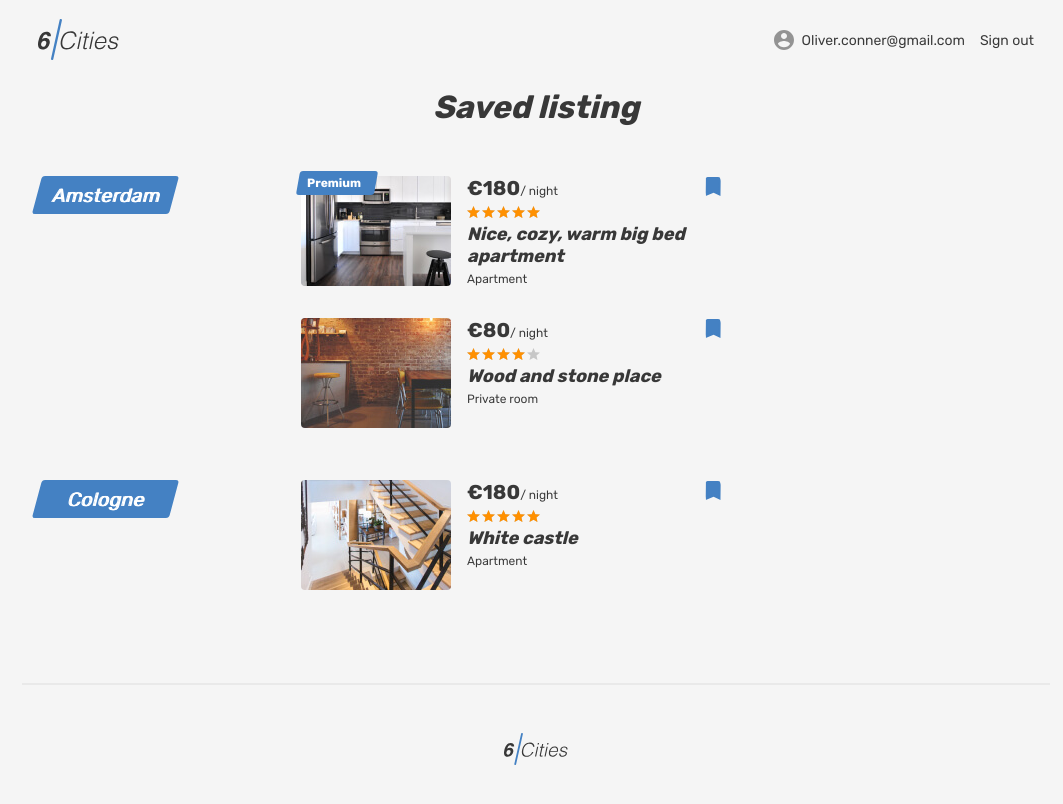
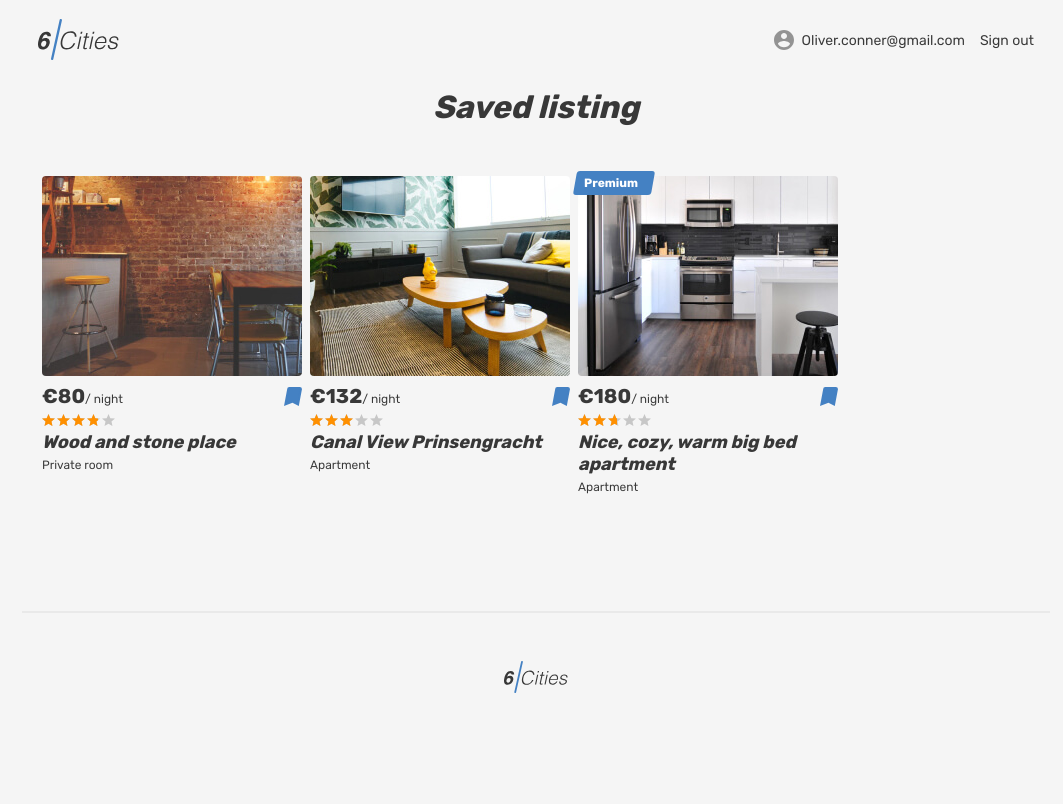
Before and after one commit to sergei404/50837-six-cities-9, a React (Create React App) app in the folder project/: page /favorites in a window 1280 px wide. Shown: the top 804 px of the page, without its empty margins (104-1167 px from the left). Built offline with nearby package versions, Linux system fonts and the light colour scheme.

Commit message:
ну вроде все)

```diff
--- a/project/src/components/app/app.tsx
+++ b/project/src/components/app/app.tsx
@@ -3,7 +3,7 @@ import Main from '../main/main';
 import { BrowserRouter, Routes, Route } from 'react-router-dom';
 import SingIn from '../sing_in/sing-in';
 import Favorites from '../favorites/favorites';
-import Property from '../property/property';
+import Property from '../room/room';
 import NotFound from '../not_found/not-found';
 import PrivateRoute from '../private_route/private-route';
 import Layout from '../layout/layout';
@@ -23,7 +23,7 @@ function App(props: AppProps): JSX.Element {
           <Route index element={<Main {...props} />} />
           <Route path="favorites" element={
             <PrivateRoute>
-              <Favorites />
+              <Favorites offerList={props.offerList}/>
             </PrivateRoute>
           }
           />
--- a/project/src/components/favorites/Favorites.tsx
+++ b/project/src/components/favorites/Favorites.tsx
@@ -1,10 +1,32 @@
-function Favorites(): JSX.Element {
+import { useState } from 'react';
+import {offerType} from '../../types/offerType';
+import OfferList from '../offer-list/offer-list';
+
+type FavoritesProps = {
+  offerList: offerType[]
+};
+
+function Favorites({offerList}: FavoritesProps): JSX.Element {
+  const offers = offerList.filter((item) => item.bookmark);
+
+  // eslint-disable-next-line @typescript-eslint/no-unused-vars
+  const [offerActive, setOfferActive] = useState<number | null>(null);
+
+  const setId = (id: number) => {
+    setOfferActive(id);
+  };
+
+  const setNull = () => {
+    setOfferActive(null);
+  };
+
   return (
     <main className="page__main page__main--favorites">
       <div className="page__favorites-container container">
         <section className="favorites">
           <h1 className="favorites__title">Saved listing</h1>
-          <ul className="favorites__list">
+          <OfferList setNull={setNull} setId={setId} offerList={offers}/>
+          {/* <ul className="favorites__list">
             <li className="favorites__locations-items">
               <div className="favorites__locations locations locations--current">
                 <div className="locations__item">
@@ -125,7 +147,7 @@ function Favorites(): JSX.Element {
                 </article>
               </div>
             </li>
-          </ul>
+          </ul> */}
         </section>
       </div>
     </main>
--- /dev/null
+++ b/project/src/components/feedback_form/feedback-form.tsx
@@ -0,0 +1,69 @@
+import {SyntheticEvent, useState} from 'react';
+
+function FeedbackForm(): JSX.Element {
+  const [formData, setFormData] = useState({
+    '5-stars': '',
+    '4-stars': '',
+    '3-stars': '',
+    '2-stars': '',
+    '1-stars': '',
+    review: '',
+  });
+
+  function fieldChangeHandle(evt: SyntheticEvent & { target: HTMLInputElement | HTMLTextAreaElement}): void {
+    const { name, value } = evt.target;
+
+    setFormData({ ...formData, [name]: value });
+  }
+
+  return (
+    <form className="reviews__form form" action="#" method="post">
+      <label className="reviews__label form__label" htmlFor="review">Your review</label>
+      <div className="reviews__rating-form form__rating">
+        <input className="form__rating-input visually-hidden" name="rating" value="5" id="5-stars" type="radio" onChange={fieldChangeHandle}/>
+        <label htmlFor="5-stars" className="reviews__rating-label form__rating-label" title="perfect">
+          <svg className="form__star-image" width="37" height="33">
+            <use xlinkHref="#icon-star"></use>
+          </svg>
+        </label>
+
+        <input className="form__rating-input visually-hidden" name="rating" value="4" id="4-stars" type="radio" onChange={fieldChangeHandle}/>
+        <label htmlFor="4-stars" className="reviews__rating-label form__rating-label" title="good">
+          <svg className="form__star-image" width="37" height="33">
+            <use xlinkHref="#icon-star"></use>
+          </svg>
+        </label>
+
+        <input className="form__rating-input visually-hidden" name="rating" value="3" id="3-stars" type="radio" onChange={fieldChangeHandle}/>
+        <label htmlFor="3-stars" className="reviews__rating-label form__rating-label" title="not bad">
+          <svg className="form__star-image" width="37" height="33">
+            <use xlinkHref="#icon-star"></use>
+          </svg>
+        </label>
+
+        <input className="form__rating-input visually-hidden" name="rating" value="2" id="2-stars" type="radio" onChange={fieldChangeHandle}/>
+        <label htmlFor="2-stars" className="reviews__rating-label form__rating-label" title="badly">
+          <svg className="form__star-image" width="37" height="33">
+            <use xlinkHref="#icon-star"></use>
+          </svg>
+        </label>
+
+        <input className="form__rating-input visually-hidden" name="rating" value="1" id="1-star" type="radio" onChange={fieldChangeHandle}/>
+        <label htmlFor="1-star" className="reviews__rating-label form__rating-label" title="terribly">
+          <svg className="form__star-image" width="37" height="33">
+            <use xlinkHref="#icon-star"></use>
+          </svg>
+        </label>
+      </div>
+      <textarea className="reviews__textarea form__textarea" id="review" name="review" placeholder="Tell how was your stay, what you like and what can be improved" onChange={fieldChangeHandle}></textarea>
+      <div className="reviews__button-wrapper">
+        <p className="reviews__help">
+          To submit review please make sure to set <span className="reviews__star">rating</span> and describe your stay with at least <b className="reviews__text-amount">50 characters</b>.
+        </p>
+        <button className="reviews__submit form__submit button" type="submit" disabled>Submit</button>
+      </div>
+    </form>
+  );
+}
+
+export default FeedbackForm;
--- a/project/src/components/main/Main.tsx
+++ b/project/src/components/main/Main.tsx
@@ -1,5 +1,4 @@
 /* eslint-disable react/no-array-index-key */
-//import { useState } from 'react';
 import City from '../city/city';
 import OfferList from '../offer-list/offer-list';
 import {offerType} from '../../types/offerType';
@@ -12,12 +11,15 @@ type MainProps = {
 
 function Main({cityList, offerList}: MainProps): JSX.Element {
 
-  const [offerActive, setOfferActive] = useState(0);
+  // eslint-disable-next-line @typescript-eslint/no-unused-vars
+  const [offerActive, setOfferActive] = useState<number | null>(null);
 
   const setId = (id: number) => {
     setOfferActive(id);
-    // eslint-disable-next-line no-console
-    console.log(offerActive);
+  };
+
+  const setNull = () => {
+    setOfferActive(null);
   };
 
   return (
@@ -50,7 +52,7 @@ function Main({cityList, offerList}: MainProps): JSX.Element {
                 <li className="places__option" tabIndex={0}>Top rated first</li>
               </ul>
             </form>
-            <OfferList setId={setId} offerList={offerList}/>
+            <OfferList setNull={setNull} setId={setId} offerList={offerList}/>
           </section>
           <div className="cities__right-section">
             <section className="cities__map map"></section>
--- a/project/src/components/offer-item/offer-item.tsx
+++ b/project/src/components/offer-item/offer-item.tsx
@@ -1,16 +1,22 @@
+import { Link } from 'react-router-dom';
 import { offerType } from '../../types/offerType';
 
 type OfferItemProps = {
+  setNull: () => void
   setId:  (id: number) => void
   offer: offerType
 };
 
-function OfferItem({setId, offer}: OfferItemProps): JSX.Element {
+function OfferItem({setNull, setId, offer}: OfferItemProps): JSX.Element {
   const {id, rank, gallery, title, price, bookmark, rating, features: {category}} = offer;
 
   // eslint-disable-next-line @typescript-eslint/no-shadow
   function setMouseEnterId(id: number): void {
     setId(id);
+  }
+
+  function setMouseOver(): void {
+    setNull();
   }
 
   const isRank = rank ?
@@ -22,7 +28,9 @@ function OfferItem({setId, offer}: OfferItemProps): JSX.Element {
     null;
 
   return (
-    <article onMouseEnter={() => setMouseEnterId(id)} className="cities__place-card place-card">
+    <article onMouseOver={setMouseOver}
+      onMouseEnter={() => setMouseEnterId(id)} className="cities__place-card place-card"
+    >
       { isRank }
       <div className="cities__image-wrapper place-card__image-wrapper">
         <a href="#s">
@@ -56,7 +64,7 @@ function OfferItem({setId, offer}: OfferItemProps): JSX.Element {
           </div>
         </div>
         <h2 className="place-card__name">
-          <a href="#s">{title[id]}</a>
+          <Link to={`offer/${id}`}>{title[id]}</Link>
         </h2>
         <p className="place-card__type">{category}</p>
       </div>
--- a/project/src/components/offer-list/offer-list.tsx
+++ b/project/src/components/offer-list/offer-list.tsx
@@ -3,15 +3,14 @@ import {offerType} from '../../types/offerType';
 import OfferItem from '../offer-item/offer-item';
 
 type OfferListProps = {
+  setNull: () => void
   setId:  (id: number) => void
   offerList: offerType[]
 };
 
 function OfferList(props: OfferListProps): JSX.Element {
-  // eslint-disable-next-line no-console
-  console.log(props);
 
-  const offers = props.offerList.map((item) => <OfferItem key={item.id} offer={item} setId={props.setId}/>);
+  const offers = props.offerList.map((item) => <OfferItem key={item.id} offer={item} setId={props.setId} setNull={props.setNull}/>);
 
   return (
     <div className="cities__places-list places__list tabs__content">
--- a/project/src/components/property/Property.tsx
+++ b/project/src/components/room/room.tsx
@@ -1,4 +1,6 @@
-function Property(): JSX.Element {
+import FeedbackForm from '../feedback_form/feedback-form';
+
+function Room(): JSX.Element {
   return (
     <main className="page__main page__main--property">
       <section className="property">
@@ -145,6 +147,7 @@ function Property(): JSX.Element {
                   </div>
                 </li>
               </ul>
+              <FeedbackForm/>
             </section>
           </div>
         </div>
@@ -259,4 +262,4 @@ function Property(): JSX.Element {
   );
 }
 
-export default Property;
+export default Room;
```
